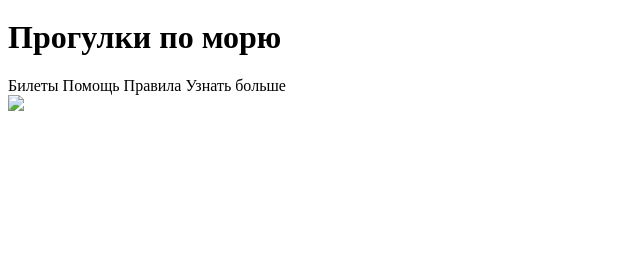
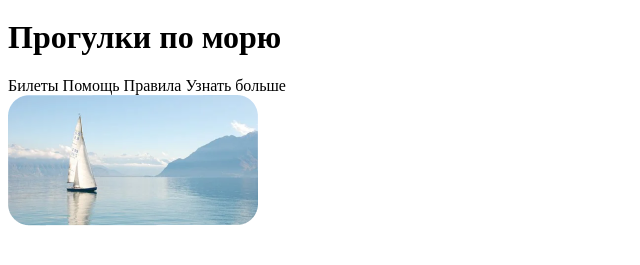
Before and after one commit to jegoroa/walk_on_sea, a plain HTML site: page index.html in a window 1280 px wide. Shown: the part 369-634 px from the top of the page, without its empty margins (0-640 px from the left). Drawn offline with Linux system fonts and the light colour scheme.

Commit message:
Update index.html

```diff
--- a/index.html
+++ b/index.html
@@ -20,7 +20,7 @@
     </header>
 
         <main>
-            <img src="pic1.png">
+            <img src="pic111.png">
         </main>
 
 
```
